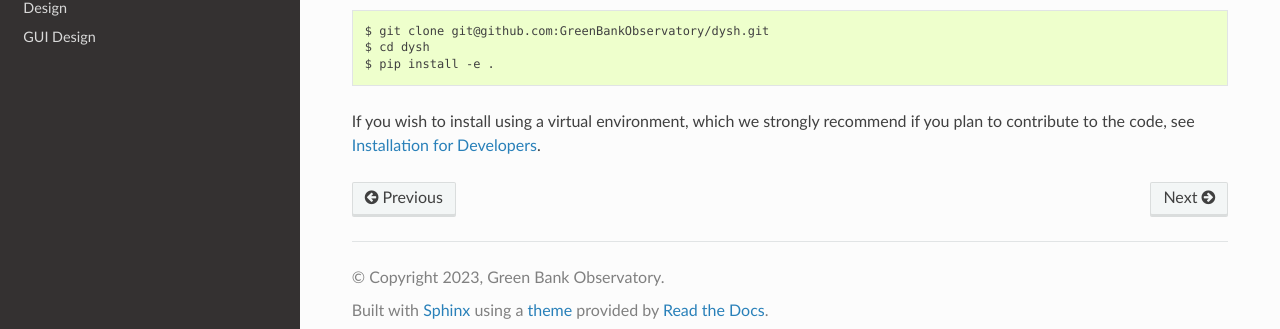
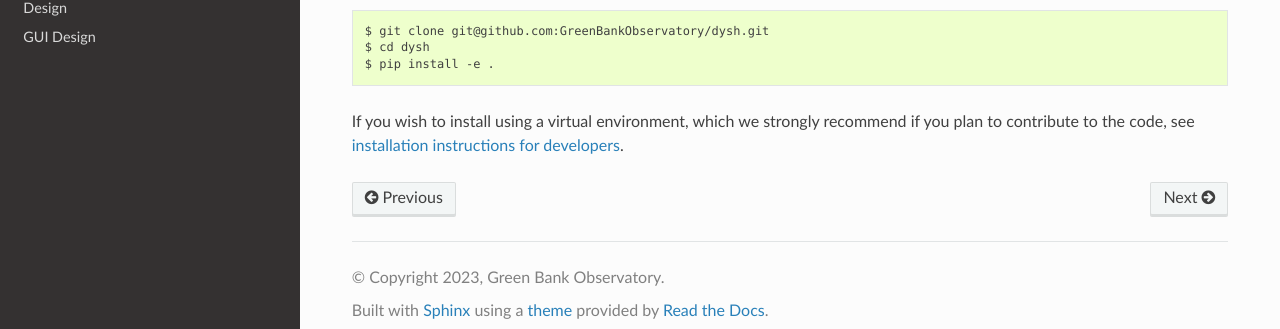
Before and after one commit to GreenBankObservatory/dysh, a Sphinx documentation site: the page built from docs/source/getting_started/install.rst, in a window 1280 px wide. Shown: the part 504-833 px from the top of the page. Built offline with Sphinx 7.4.7 and the Read the Docs theme 2.0.0, drawn with Linux system fonts in a browser that asks for light colours; pages that are not in the unit, such as notebooks, are missing from menus.

Commit message:
Fixed broken link in docs

```diff
--- a/docs/source/getting_started/install.rst
+++ b/docs/source/getting_started/install.rst
@@ -32,4 +32,4 @@
     $ cd dysh
     $ pip install -e .
 
-If you wish to install using a virtual environment, which we strongly recommend if you plan to contribute to the code, see :doc:`../for_developers/install`.
+If you wish to install using a virtual environment, which we strongly recommend if you plan to contribute to the code, see :doc:`installation instructions for developers <../for_developers/install>`.
```
